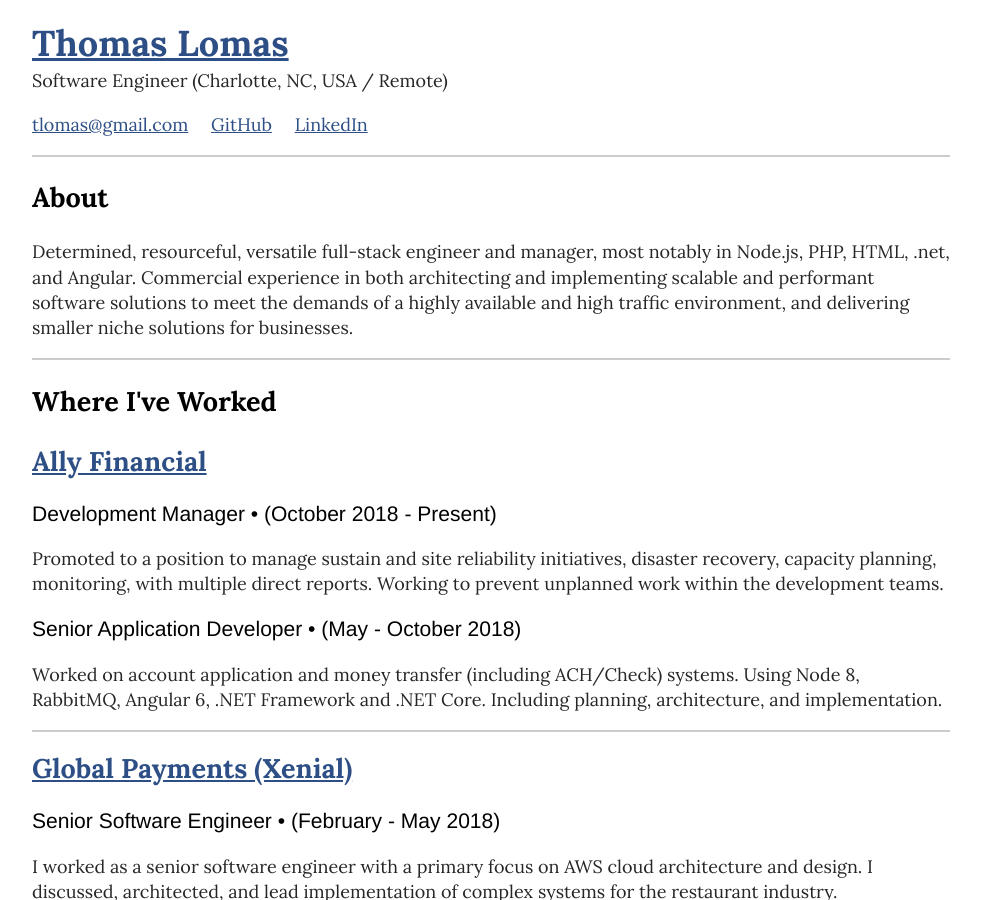
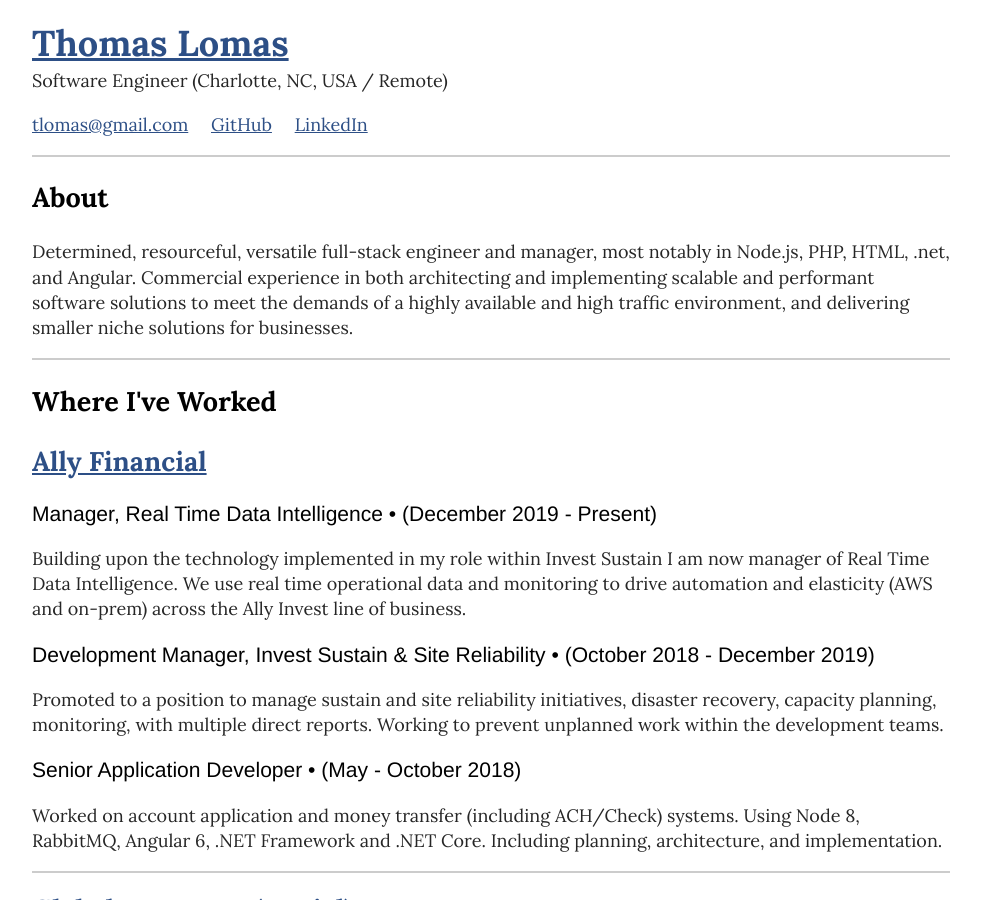
Before and after one commit to ThomasLomas/thomaslomas.github.io, a Jekyll site: the page built from index.html, in a window 1280 px wide and 900 px high. Shown: the whole window, without its empty margins (149-1130 px from the left). Built offline with Jekyll 4.4.1, drawn with Linux system fonts in a browser that asks for light colours.

Commit message:
Update index.html

```diff
--- a/index.html
+++ b/index.html
@@ -15,7 +15,13 @@
   <h1>Where I've Worked</h1>
 
   <h2><a href="https://invest.ally.com" rel="noopener noreferrer" target="_blank">Ally Financial</a></h2>
-  <h3>Development Manager &bull; (October 2018 - Present)</h3>
+
+  <h3>Manager, Real Time Data Intelligence &bull; (December 2019 - Present)</h3>
+  <p>Building upon the technology implemented in my role within Invest Sustain I am now manager of Real Time Data Intelligence.
+    We use real time operational data and monitoring to drive automation and elasticity
+    (AWS and on-prem) across the Ally Invest line of business.</p>
+
+  <h3>Development Manager, Invest Sustain &amp; Site Reliability &bull; (October 2018 - December 2019)</h3>
   <p>Promoted to a position to manage sustain and site reliability initiatives, disaster recovery, capacity planning,
     monitoring, with multiple direct reports. Working to prevent unplanned work within the development teams.</p>
 
```
